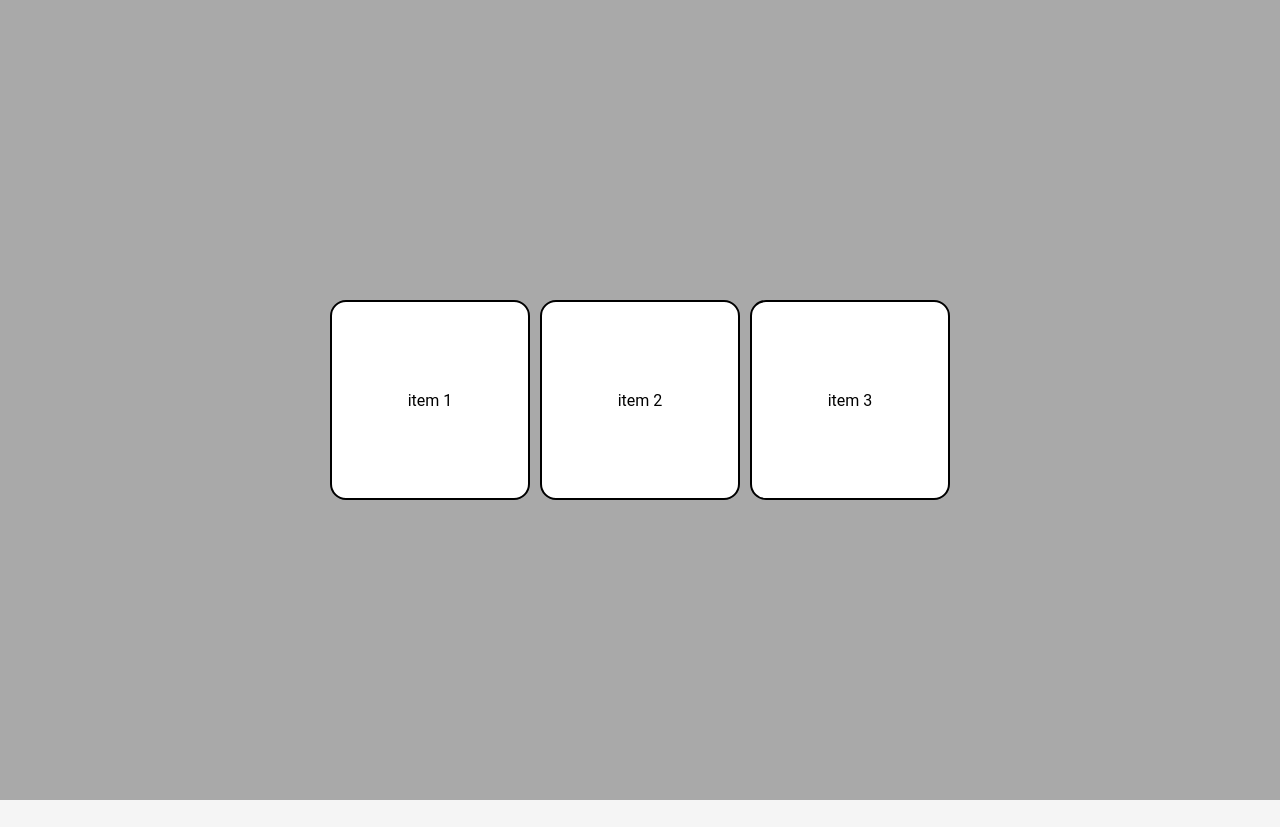
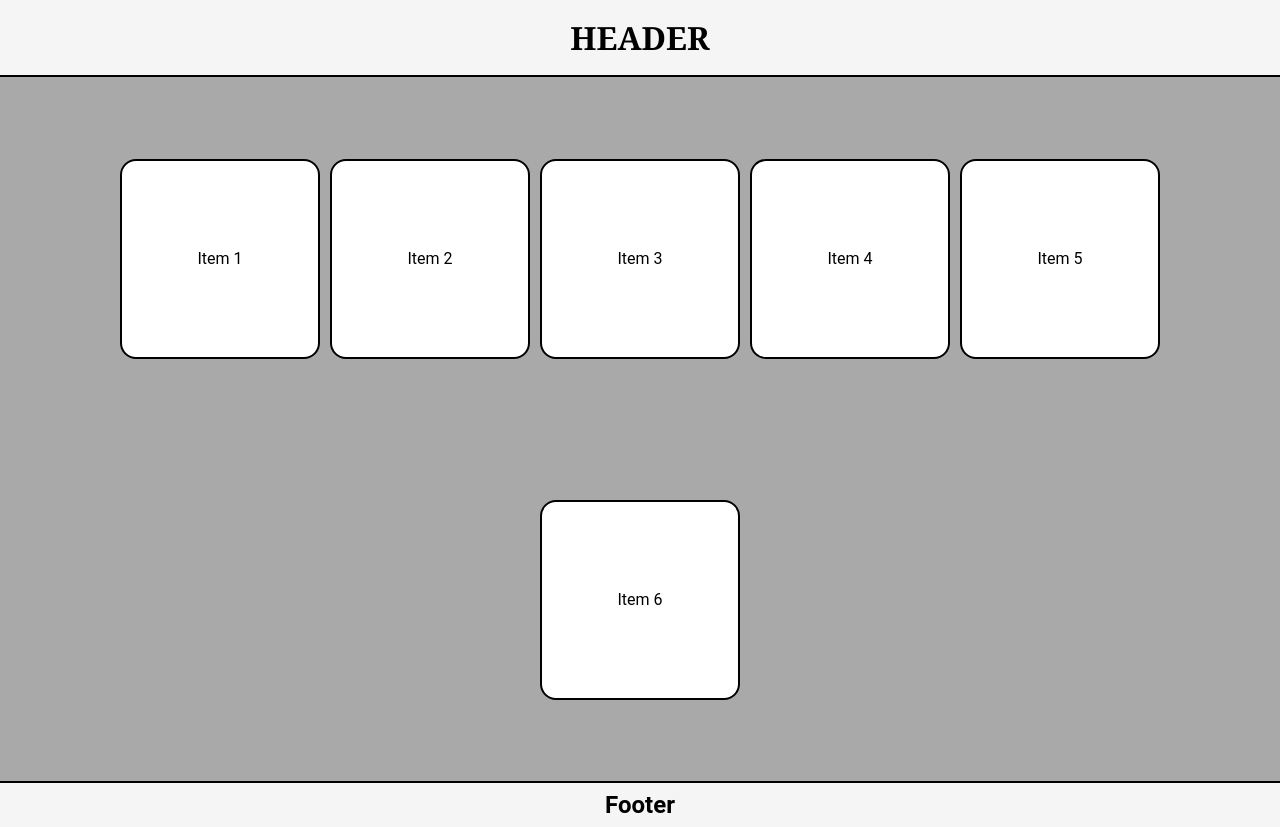
Before and after one commit to LuanPazos/CSS-Moderno, a plain HTML site: page 02-Manipulando Flex/index.html in a window 1280 px wide. Before the commit the page ends 800 px from the top, so only its background shows below. Drawn offline with Linux system fonts and the light colour scheme.

Commit message:
Exercicio Flexbox

```diff
--- a/02-Manipulando Flex/index.html
+++ b/02-Manipulando Flex/index.html
@@ -6,6 +6,11 @@
   <title>FlexBox Layout</title>
   <link rel="stylesheet" href="style.css">
 </head>
+<header>
+  <div class="header_wrapper">
+    <h1>Header</h1>
+  </div>
+</header>
 <body>
   <div class="container">
     <div class="item">
@@ -17,6 +22,21 @@
     <div class="item">
       <p>item 3</p>
     </div>
+    <div class="item">
+      <p>item 4</p>
+    </div>
+    <div class="item">
+      <p>item 5</p>
+    </div>
+    <div class="item">
+      <p>item 6</p>
+    </div>
   </div>
 </body>
+<footer>
+  <section class="footer_wrapper">
+    <h2>Footer</h2>
+  </section>
+
+</footer>
 </html>
--- a/02-Manipulando Flex/style.css
+++ b/02-Manipulando Flex/style.css
@@ -2,6 +2,18 @@
   padding: 0;
   margin: 0;
   box-sizing: border-box;
+}
+
+.header_wrapper{
+  font-family: Georgia, 'Times New Roman', Times, serif;
+  background-color: #f5f5f5;
+  padding: 1rem;
+  display: flex;
+  justify-content: center;
+  align-items: center;
+  border-bottom: 2px solid black;
+  text-transform: uppercase;
+
 }
 
 body{
@@ -11,8 +23,10 @@ body{
 
 .container{
   background-color: darkgrey;
-  min-height: 100vh;
+  min-height: 88vh;
   display: flex;
+  padding: 1rem;
+
   /* flex-direction: column; */
   row-gap: 10px; /* vertical gap apenas entre os itens*/
   column-gap: 10px; /* horizontal gap apenas entre os itens*/
@@ -32,4 +46,20 @@ body{
   display: flex;
   justify-content: center;
   align-items: center;
+
+  text-transform: capitalize;
 }
+
+footer{
+  background-color: #f5f5f5;
+  font-family: 'Roboto', serif;
+}
+
+.footer_wrapper{
+  padding : .5rem;
+  display: flex;
+  justify-content: center;
+  align-items: center;
+  border-top: 2px solid black;
+
+}
```
